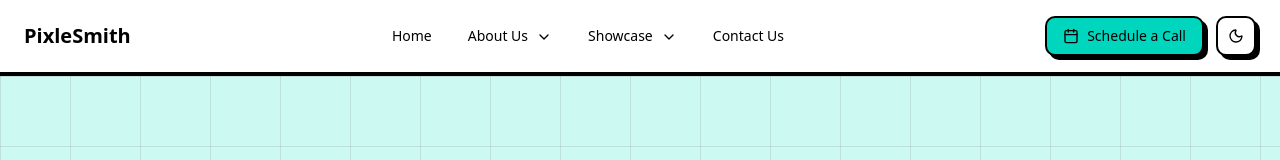
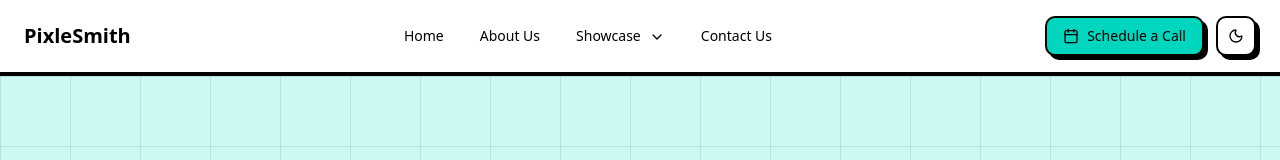
Before and after one commit to pranavsoni1101/srizen, a Next.js app: page / in a window 1280 px wide. Shown: the top 160 px of the page. Built offline with nearby package versions, Linux system fonts and the light colour scheme.

Commit message:
Made the navbar sticky and updated the about us link

```diff
--- a/components/navbar.tsx
+++ b/components/navbar.tsx
@@ -109,7 +109,7 @@ export default function Navbar() {
   const [isMobileMenuOpen, setIsMobileMenuOpen] = React.useState(false);
 
   return (
-    <>
+    <div className="sticky top-0 z-100">
       {/* Navigation Menu */}
       <NavigationMenu className="z-50 hidden md:flex items-center justify-between px-6 py-4 w-full max-w-none">
         <div className="text-xl font-heading font-bold text-text">PixleSmith</div>
@@ -125,36 +125,11 @@ export default function Navbar() {
 
           {/* About Us with Dropdown */}
           <NavigationMenuItem>
-            <NavigationMenuTrigger>About Us</NavigationMenuTrigger>
-            <NavigationMenuContent>
-              <ul className="grid w-[500px] gap-3 p-2 lg:grid-cols-[.75fr_1fr]">
-                <li className="row-span-3">
-                  <NavigationMenuLink asChild>
-                    <Link
-                      href="/about"
-                      className="flex h-full w-full select-none flex-col justify-end rounded-base p-6 no-underline outline-hidden border-2 border-border bg-secondary"
-                    >
-                      <div className="mb-2 mt-4 text-lg font-heading text-foreground">
-                        About Us
-                      </div>
-                      <p className="text-sm font-base leading-tight text-foreground">
-                        Discover who we are, what we believe in, and how we're
-                        making a difference in the world.
-                      </p>
-                    </Link>
-                  </NavigationMenuLink>
-                </li>
-                <ListItem href="/about/story" title="Our Story">
-                  Learn about our journey and mission.
-                </ListItem>
-                <ListItem href="/about/team" title="Team">
-                  Meet the people behind our success.
-                </ListItem>
-                <ListItem href="/about/careers" title="Careers">
-                  Join our growing team of innovators.
-                </ListItem>
-              </ul>
-            </NavigationMenuContent>
+            <Link href="/about" passHref legacyBehavior>
+              <NavigationMenuLink className={navigationMenuTriggerStyle()}>
+                About Us
+              </NavigationMenuLink>
+            </Link>
           </NavigationMenuItem>
 
           {/* Showcase with Dropdown */}
@@ -237,7 +212,7 @@ export default function Navbar() {
           </div>
         )}
       </div>
-    </>
+    </div>
   );
 }
 ListItem.displayName = "ListItem";
```
